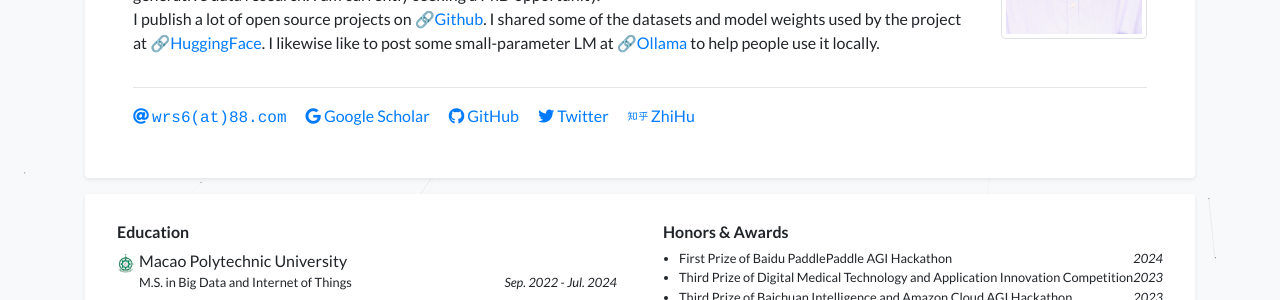
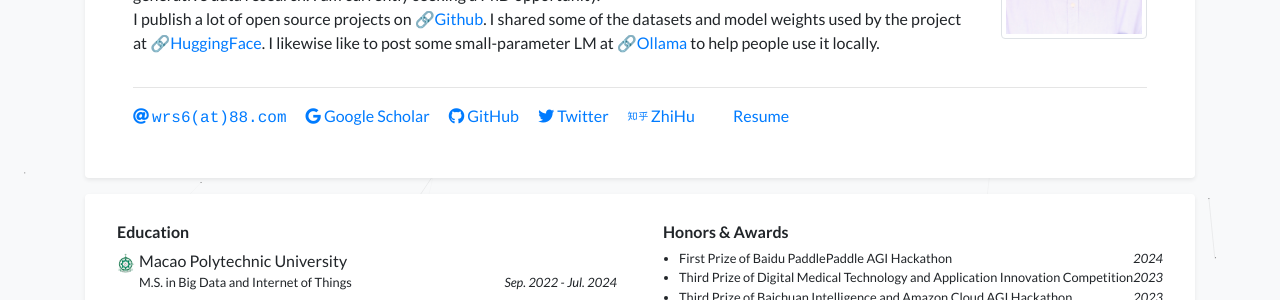
Before and after one commit to WangRongsheng/WangRongsheng.github.io, a Jekyll site: the page built from index.html, in a window 1280 px wide and 900 px high. Shown: the part 289-589 px from the top of the window. Built offline with Jekyll 4.4.1, drawn with Linux system fonts in a browser that asks for light colours; a style sheet for code colours, icons or effects is not loaded.

Commit message:
Update profile.yml

```diff
--- a/_data/profile.yml
+++ b/_data/profile.yml
@@ -13,6 +13,7 @@ twitter: RongshengWang
 # wechat_prompt: >-
 #   Please tell me your <strong>name</strong> and <strong>affiliation</strong> (current or past) when adding my wechat. Thanks!
 zhihu: wang-rong-sheng-74
+resume: assets/cv/Resume_RongshengWang.pdf
 # linkedin: your-linked-in-id
 # orcid: 0000-0000-0000-0000
 
```
